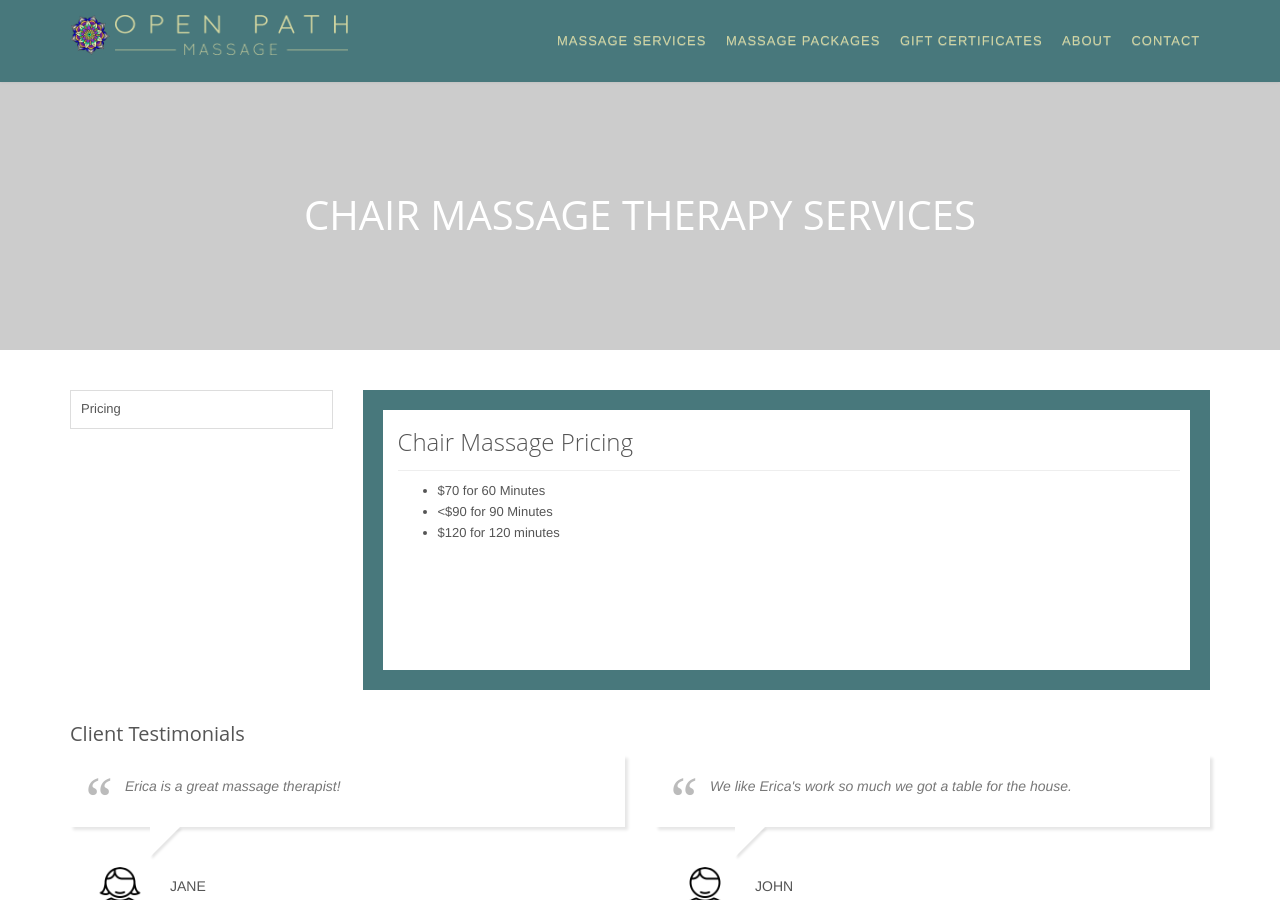
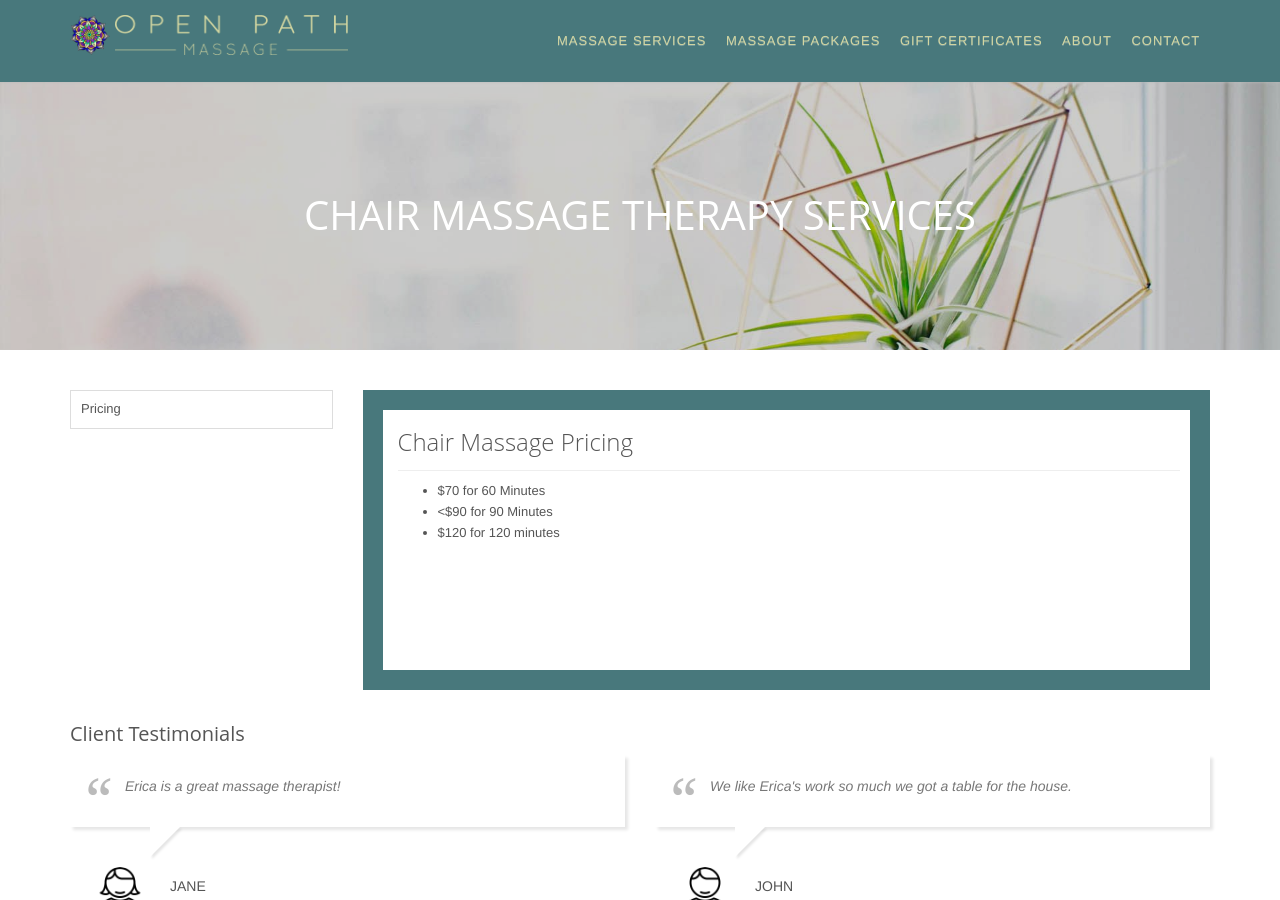
Before and after one commit to mrssk33lz/openpathmassage, a Jekyll site: the page built from chair-massage.md, in a window 1280 px wide and 900 px high. Built offline with Jekyll 4.4.1, drawn with Linux system fonts in a browser that asks for light colours; nearby versions of some CDN libraries.

Commit message:
Updating class.

```diff
--- a/chair-massage.md
+++ b/chair-massage.md
@@ -5,12 +5,10 @@ permalink: /chair-massage/
 ---
 
 <!--=== Page Heading ===-->
-<div class="breadcrumbs-v3 img-v1">
-  <div class="page-heading">
+<div class="page-heading img-v1">
     <div class="container text-center">
       <h1>Chair Massage Therapy Services</h1>
     </div><!--/end container-->
-  </div>
 </div>
 <!--=== End Page Heading ===-->
 
```
